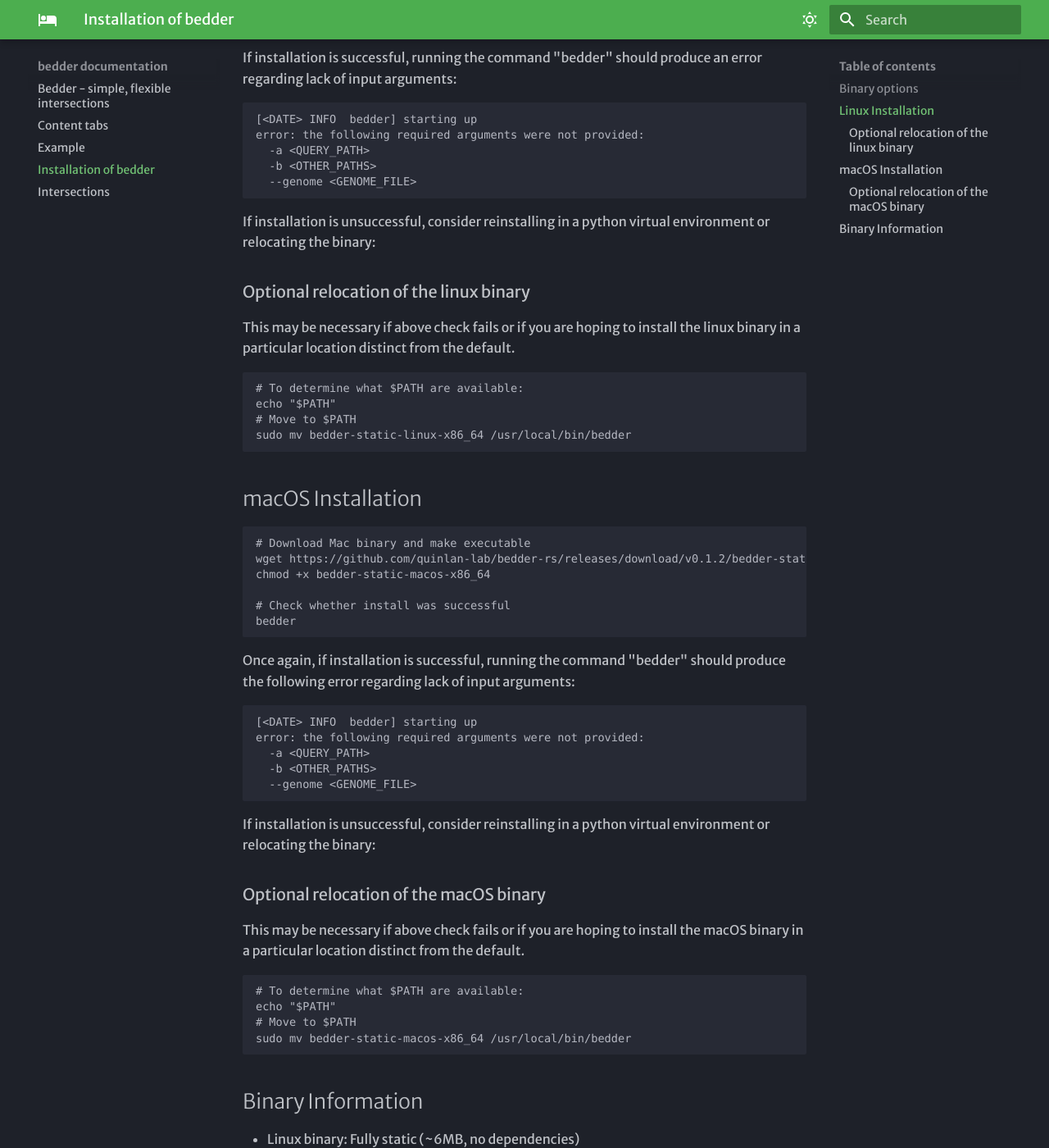
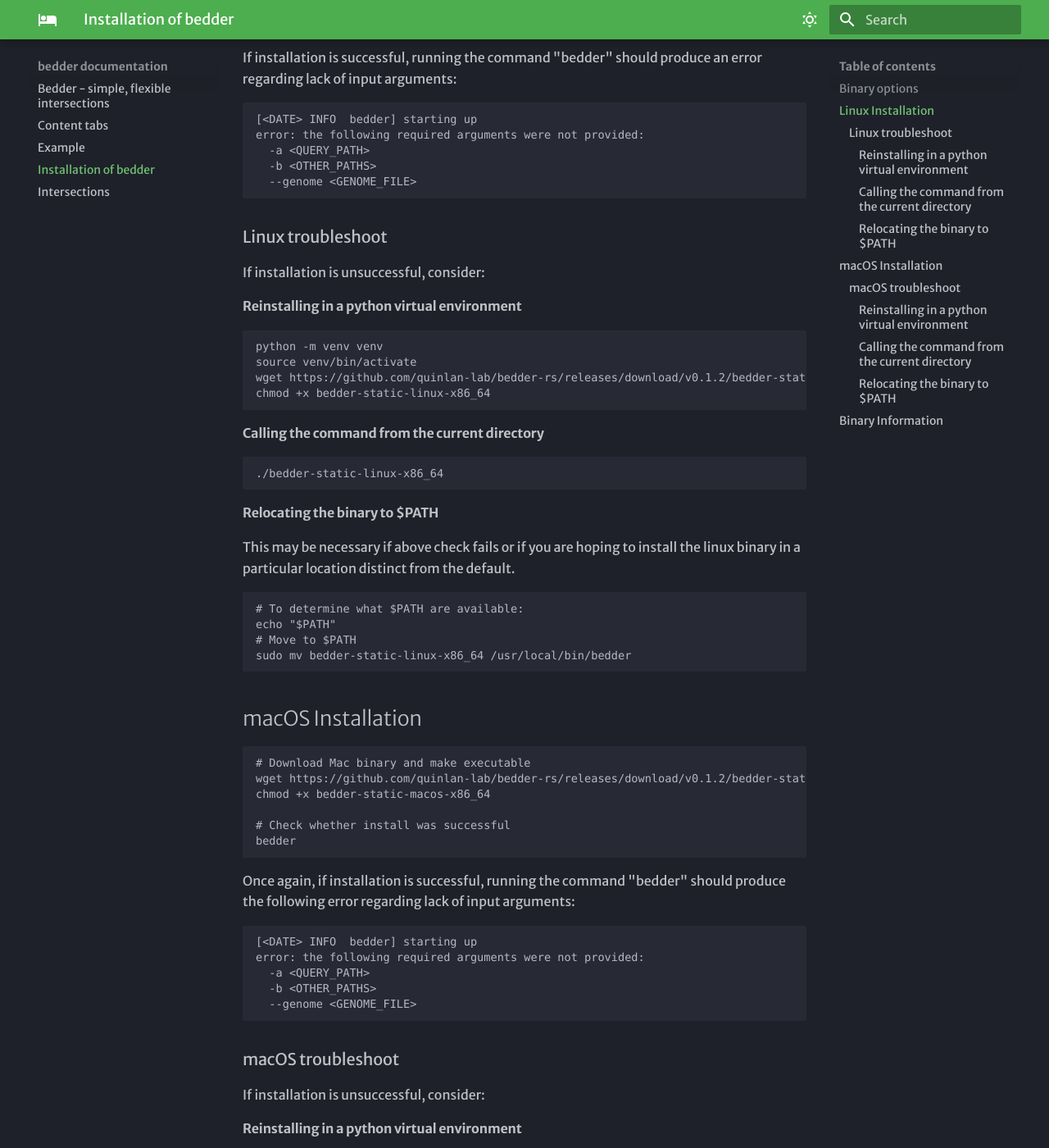
Before and after one commit to brentp/bedder-docs, an MkDocs documentation site: the page built from docs/installation.md, in a window 1280 px wide and 1400 px high, scrolled down 541 px. Shown: the whole window at 82% size. Built offline with MkDocs 1.6.1 and Material for MkDocs 9.7.7, drawn with Linux system fonts in a browser that asks for light colours; some web fonts are replaced; some of the changed text lies outside the part shown.

Commit message:
Modified headers to make TOC more useful

````diff
--- a/docs/installation.md
+++ b/docs/installation.md
@@ -22,10 +22,24 @@
   -b <OTHER_PATHS>
   --genome <GENOME_FILE>
 ```
+### Linux troubleshoot
 
-If installation is unsuccessful, consider reinstalling in a python virtual environment or relocating the binary:
+If installation is unsuccessful, consider:
 
-### Optional relocation of the linux binary
+#### Reinstalling in a python virtual environment
+```
+python -m venv venv
+source venv/bin/activate
+wget https://github.com/quinlan-lab/bedder-rs/releases/download/v0.1.2/bedder-static-linux-x86_64
+chmod +x bedder-static-linux-x86_64
+```
+
+#### Calling the command from the current directory
+```
+./bedder-static-linux-x86_64
+```
+
+#### Relocating the binary to $PATH
 This may be necessary if above check fails or if you are hoping to install the linux binary in a particular location distinct from the default.
 
 ```
@@ -55,9 +69,23 @@
   -b <OTHER_PATHS>
   --genome <GENOME_FILE>
 ```
-If installation is unsuccessful, consider reinstalling in a python virtual environment or relocating the binary:
+### macOS troubleshoot
+If installation is unsuccessful, consider:
 
-### Optional relocation of the macOS binary
+#### Reinstalling in a python virtual environment
+```
+python -m venv venv
+source venv/bin/activate
+wget https://github.com/quinlan-lab/bedder-rs/releases/download/v0.1.2/bedder-static-macos-x86_64
+chmod +x bedder-static-macos-x86_64
+```
+
+#### Calling the command from the current directory
+```
+./bedder-static-macos-x86_64
+```
+
+#### Relocating the binary to $PATH
 This may be necessary if above check fails or if you are hoping to install the macOS binary in a particular location distinct from the default.
 ```
 # To determine what $PATH are available:
````
